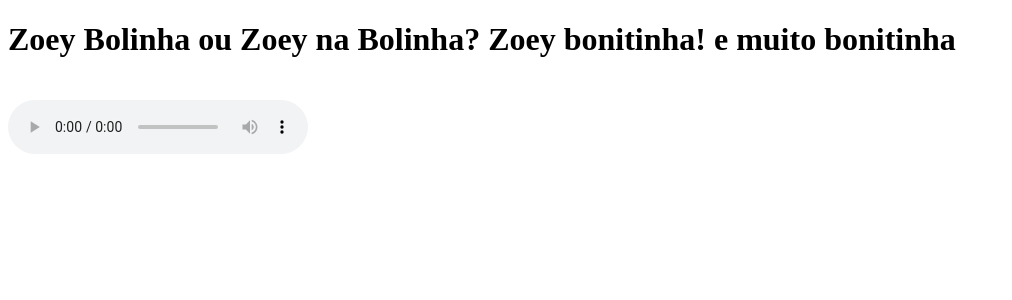
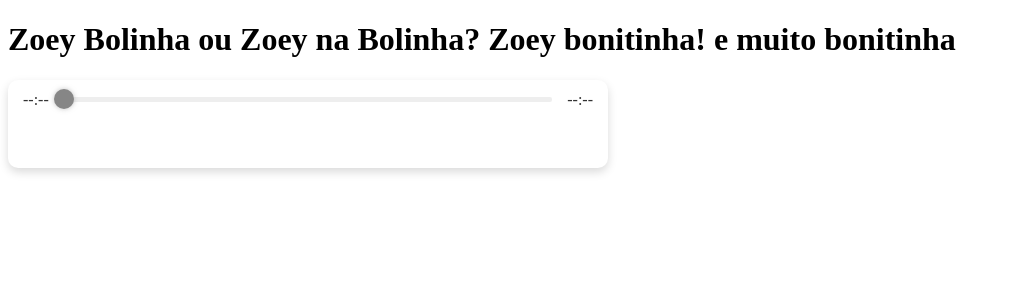
Before and after one commit to alexotsubo/curso, a Next.js app: page / in a window 1280 px wide. Shown: the top 300 px of the page, without its empty margins (0-1012 px from the left). Built offline with nearby package versions, Linux system fonts and the light colour scheme; no server answers.

Commit message:
Adiciona audio com player  m4a ao projeto

```diff
--- a/package.json
+++ b/package.json
@@ -25,7 +25,8 @@
     "node-pg-migrate": "^6.2.2",
     "pg": "^8.11.3",
     "react": "^18.2.0",
-    "react-dom": "^18.2.0"
+    "react-dom": "^18.2.0",
+    "react-h5-audio-player": "^3.10.1"
   },
   "devDependencies": {
     "jest": "^29.6.2",
--- a/pages/index.js
+++ b/pages/index.js
@@ -1,3 +1,6 @@
+import "react-h5-audio-player/lib/styles.css";
+import AudioPlayer from "react-h5-audio-player";
+
 function Home() {
   return (
     <>
@@ -5,10 +8,20 @@ function Home() {
         Zoey Bolinha ou Zoey na Bolinha? Zoey bonitinha! e muito bonitinha
       </h1>
 
-      <audio controls style={{ marginTop: "20px" }}>
-        <source src="/audio.m4a" type="audio/mp4" />
-        Seu navegador não suporta áudio.
-      </audio>
+      <div style={{ marginTop: "20px", maxWidth: "600px" }}>
+        <AudioPlayer
+          src="/meu-audio.m4a"
+          autoPlay={false}
+          showJumpControls={false}
+          customAdditionalControls={[]}
+          customVolumeControls={[]}
+          layout="stacked"
+          style={{
+            borderRadius: "10px",
+            boxShadow: "0 4px 10px rgba(0,0,0,0.15)",
+          }}
+        />
+      </div>
     </>
   );
 }
```
Also changed, not shown: 1 other file (tests, documents, lock files or other folders).
